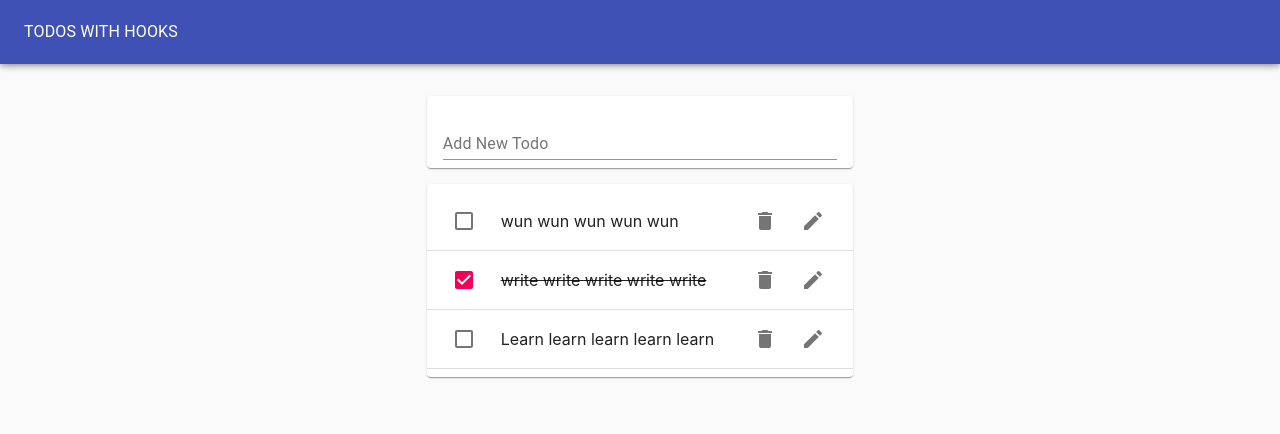
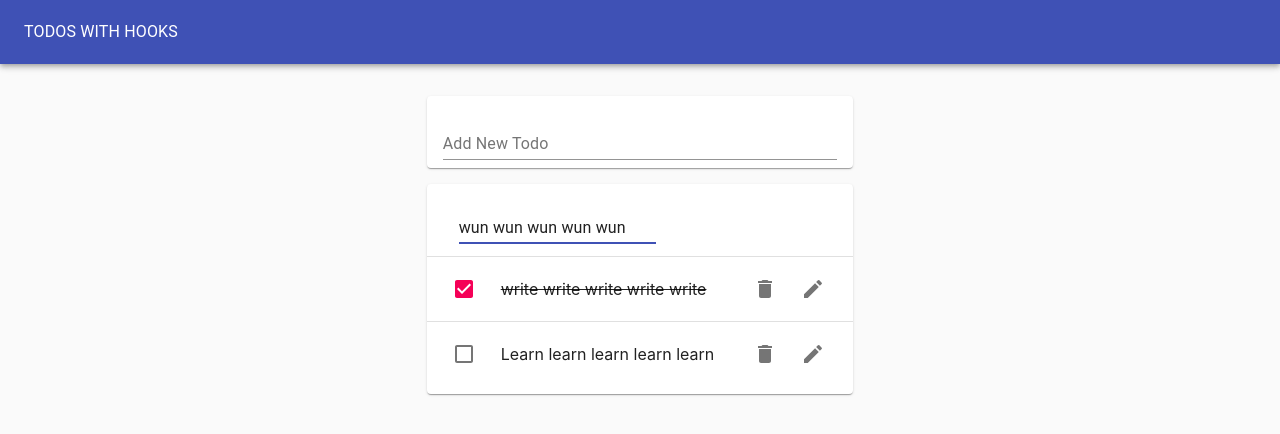
Before and after one commit to appsius/todos_eight, a React (Create React App) app: page / in a window 1280 px wide. Both pictures are taken after a click on the button 813 px from the left and 221 px from the top of the page. Shown: the top 434 px of the page. Built offline with nearby package versions, Linux system fonts and the light colour scheme.

Commit message:
Small Style Tweaks

```diff
--- /dev/null
+++ b/src/EditTodoForm.js
@@ -0,0 +1,26 @@
+import React from 'react';
+import useInputState from './hooks/useInputState';
+import { TextField } from '@material-ui/core';
+
+export default function EditTodoForm({ id, task, editTodo, toggleEditForm }) {
+  const [value, handleChange, reset] = useInputState(task);
+  return (
+    <form
+      onSubmit={e => {
+        e.preventDefault();
+        editTodo(id, value);
+        reset();
+        toggleEditForm();
+      }}
+      style={{ marginLeft: '1rem', width: '50%' }}
+    >
+      <TextField
+        margin='normal'
+        value={value}
+        onChange={handleChange}
+        fullWidth
+        autoFocus
+      />
+    </form>
+  );
+}
--- a/src/Todo.js
+++ b/src/Todo.js
@@ -1,4 +1,6 @@
 import React from 'react';
+import useToggleState from './hooks/useToggleState';
+import EditTodoForm from './EditTodoForm';
 import ListItem from '@material-ui/core/ListItem';
 import ListItemText from '@material-ui/core/ListItem';
 import Checkbox from '@material-ui/core/Checkbox';
@@ -7,9 +9,26 @@
 import EditIcon from '@material-ui/icons/Edit';
 import ListItemSecondaryAction from '@material-ui/core/ListItemSecondaryAction';
 
-export default function Todo({ id, task, completed, removeTodo, toggleTodo }) {
+export default function Todo({
+  id,
+  task,
+  completed,
+  removeTodo,
+  toggleTodo,
+  editTodo
+}) {
+  const [isEditing, toggle] = useToggleState(false);
   return (
-    <ListItem>
+    <ListItem style={{ height: '64px' }}>
+      {isEditing ? (
+        <EditTodoForm
+          id={id}
+          task={task}
+          toggleEditForm={toggle}
+          editTodo={editTodo}
+        />
+      ) : (
+        <>
           <Checkbox
             tabIndex={-1}
             checked={completed}
@@ -24,10 +43,12 @@
             <IconButton aria-label='Delete' onClick={() => removeTodo(id)}>
               <DeleteIcon />
             </IconButton>
-        <IconButton aria-label='Edit'>
+            <IconButton aria-label='Edit' onClick={toggle}>
               <EditIcon />
             </IconButton>
           </ListItemSecondaryAction>
+        </>
+      )}
     </ListItem>
   );
 }
--- a/src/TodoApp.js
+++ b/src/TodoApp.js
@@ -15,6 +15,7 @@
     { id: 3, task: 'Learn learn learn learn learn', completed: false }
   ];
   const [todos, setTodos] = useState(initialTodos);
+
   const addTodo = newTodoText => {
     setTodos([...todos, { id: uuid(), task: newTodoText, completed: false }]);
   };
@@ -25,6 +26,12 @@
   const toggleTodo = todoId => {
     const updatedTodos = todos.map(todo =>
       todo.id === todoId ? { ...todo, completed: !todo.completed } : todo
+    );
+    setTodos(updatedTodos);
+  };
+  const editTodo = (todoId, newTask) => {
+    const updatedTodos = todos.map(todo =>
+      todo.id === todoId ? { ...todo, task: newTask } : todo
     );
     setTodos(updatedTodos);
   };
@@ -51,6 +58,7 @@
             todos={todos}
             removeTodo={removeTodo}
             toggleTodo={toggleTodo}
+            editTodo={editTodo}
           />
         </Grid>
       </Grid>
--- a/src/TodoList.js
+++ b/src/TodoList.js
@@ -4,11 +4,11 @@
 import List from '@material-ui/core/List';
 import Divider from '@material-ui/core/Divider';
 
-export default function TodoList({ todos, removeTodo, toggleTodo }) {
+export default function TodoList({ todos, removeTodo, toggleTodo, editTodo }) {
   return (
     <Paper>
       <List>
-        {todos.map(todo => (
+        {todos.map((todo, i) => (
           <>
             <Todo
               id={todo.id}
@@ -17,8 +17,9 @@
               completed={todo.completed}
               removeTodo={removeTodo}
               toggleTodo={toggleTodo}
+              editTodo={editTodo}
             />
-            <Divider />
+            {i < todos.length - 1 && <Divider />}
           </>
         ))}
       </List>
--- /dev/null
+++ b/src/hooks/useToggleState.js
@@ -0,0 +1,11 @@
+import { useState } from 'react';
+
+function useToggle(initialVal = false) {
+  const [state, setState] = useState(initialVal);
+  const toggle = () => {
+    setState(!state);
+  };
+  return [state, toggle];
+}
+
+export default useToggle;
```
Lines whose indentation alone changed are shown as unchanged.
